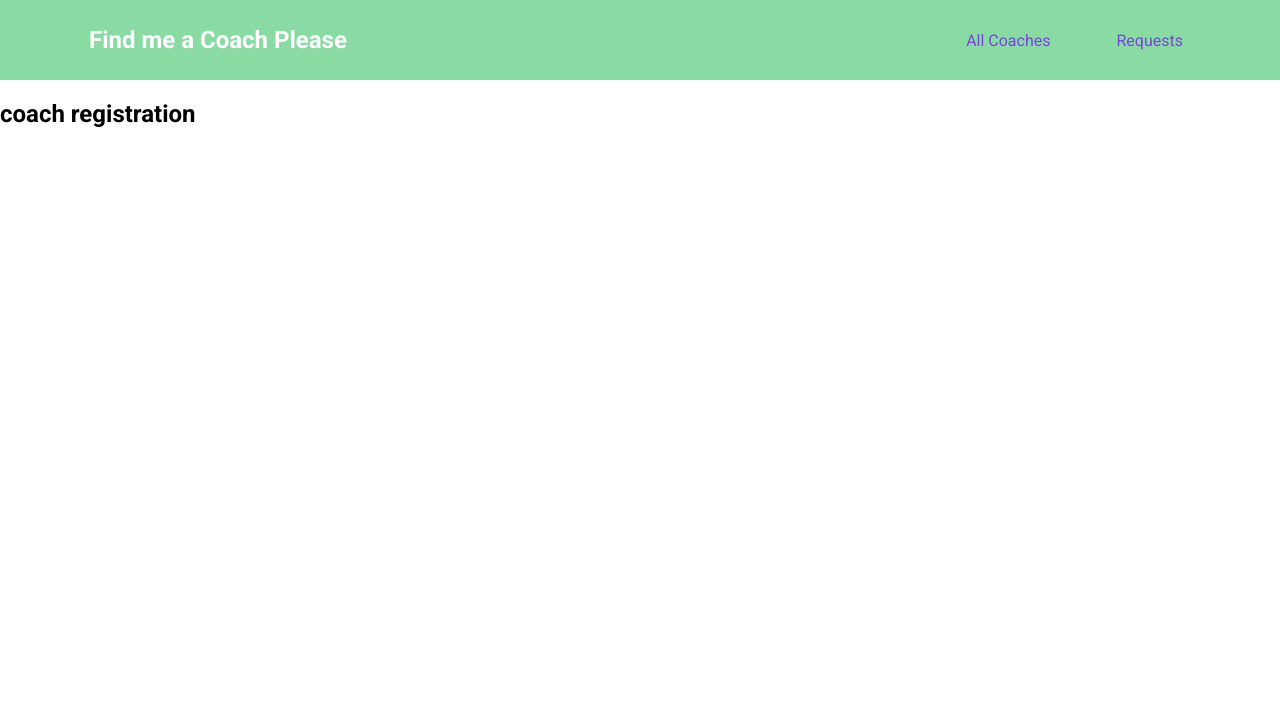
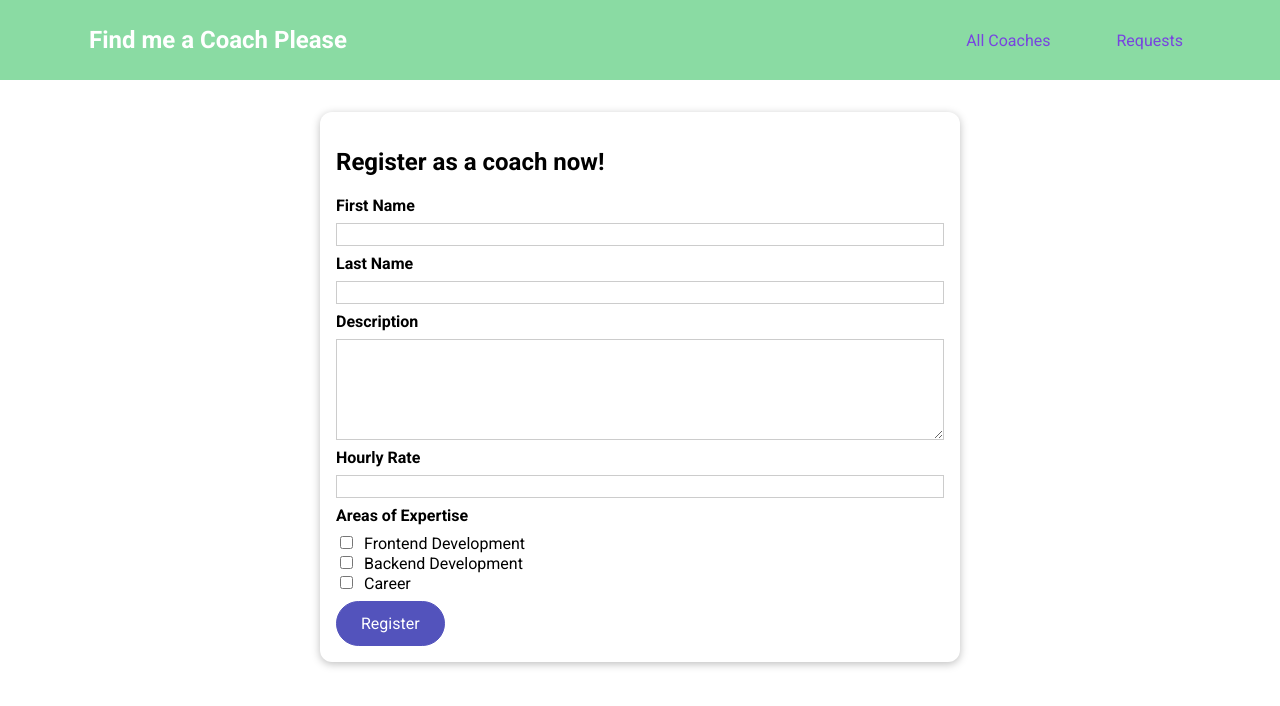
Before and after one commit to v1r4r/find-ma-a-coach-please, a Vue app: page /register in a window 1280 px wide. Shown: the top 706 px of the page. Built offline with nearby package versions, Linux system fonts and the light colour scheme.

Commit message:
add coach filter, coach registration

```diff
--- /dev/null
+++ b/src/components/coaches/CoachFilter.vue
@@ -0,0 +1,86 @@
+<template>
+  <base-card>
+    <h2>Find Your Coach</h2>
+    <span class="filter-option">
+      <input
+        type="checkbox"
+        name="fronted"
+        id="frontend"
+        checked
+        @change="setFilters"
+      />
+      <label for="frontend">Frontend</label>
+    </span>
+    <span class="filter-option">
+      <input
+        type="checkbox"
+        name="backend"
+        id="backend"
+        checked
+        @change="setFilters"
+      />
+      <label for="backend">Backend</label>
+    </span>
+    <span class="filter-option">
+      <input
+        type="checkbox"
+        name="career"
+        id="career"
+        checked
+        @change="setFilters"
+      />
+      <label for="career">Career</label>
+    </span>
+  </base-card>
+</template>
+
+<script>
+export default {
+  emits: ['change-filter'],
+  data() {
+    return {
+      filters: {
+        frontend: true,
+        backend: true,
+        career: true,
+      },
+    };
+  },
+  methods: {
+    setFilters(event) {
+      const inputId = event.target.id;
+      const isActive = event.target.checked;
+      const updatedFilters = {
+        ...this.filters,
+        [inputId]: isActive,
+      };
+
+      this.filters = updatedFilters;
+      this.$emit('change-filter', updatedFilters);
+    },
+  },
+};
+</script>
+
+<style scoped>
+h2 {
+  margin: 0.5rem 0;
+}
+
+.filter-option {
+  margin-right: 1rem;
+}
+
+.filter-option label,
+.filter-option input {
+  vertical-align: middle;
+}
+
+.filter-option label {
+  margin-left: 0.25rem;
+}
+
+.filter-option.active label {
+  font-weight: bold;
+}
+</style>
--- /dev/null
+++ b/src/components/coaches/CoachForm.vue
@@ -0,0 +1,202 @@
+<template>
+  <form @submit.prevent="submitForm">
+    <div class="form-control" :class="{ invalid: !firstName.isValid }">
+      <label for="firstname">First Name</label>
+      <input
+        type="text"
+        name="firstname"
+        id="firstname"
+        v-model.trim="firstName.val"
+        @blur="clearInvalidity('firstName')"
+      />
+      <p v-if="!firstName.isValid">Firstname must not be empty</p>
+    </div>
+    <div class="form-control" :class="{ invalid: !lastName.isValid }">
+      <label for="lastname">Last Name</label>
+      <input
+        type="text"
+        name="lastname"
+        id="lastname"
+        v-model.trim="lastName.val"
+        @blur="clearInvalidity('lastName')"
+      />
+      <p v-if="!lastName.isValid">Lastname must not be empty</p>
+    </div>
+    <div class="form-control" :class="{ invalid: !description.isValid }">
+      <label for="description">Description</label>
+      <textarea
+        id="description"
+        rows="5"
+        v-model.trim="description.val"
+        @blur="clearInvalidity('description')"
+      ></textarea>
+      <p v-if="!description.isValid">Description must not be empty</p>
+    </div>
+    <div class="form-control" :class="{ invalid: !rate.isValid }">
+      <label for="rate">Hourly Rate</label>
+      <input
+        type="number"
+        name="rate"
+        id="rate"
+        v-model.number="rate.val"
+        @blur="clearInvalidity('rate')"
+      />
+      <p v-if="!rate.isValid">Rate must be greater then 0.</p>
+    </div>
+    <div class="form-control" :class="{ invalid: !areas.isValid }">
+      <h3>Areas of Expertise</h3>
+      <div>
+        <input
+          type="checkbox"
+          id="frontend"
+          value="frontend"
+          v-model="areas.val"
+          @blur="clearInvalidity('areas')"
+        />
+        <label for="frontend">Frontend Development</label>
+      </div>
+      <div>
+        <input
+          type="checkbox"
+          id="backend"
+          value="backend"
+          v-model="areas.val"
+          @blur="clearInvalidity('areas')"
+        />
+        <label for="backend">Backend Development</label>
+      </div>
+      <div>
+        <input
+          type="checkbox"
+          id="career"
+          value="career"
+          v-model="areas.val"
+          @blur="clearInvalidity('areas')"
+        />
+        <label for="career">Career</label>
+      </div>
+      <p v-if="!areas.isValid">At least one expertiese must be selected.</p>
+    </div>
+    <p v-if="!formIsValid">Please fix the above errors and submit again.</p>
+    <base-button>Register</base-button>
+  </form>
+</template>
+
+<script>
+export default {
+  emits: ['save-data'],
+  data() {
+    return {
+      firstName: { val: '', isValid: true },
+      lastName: { val: '', isValid: true },
+      description: { val: '', isValid: true },
+      rate: { val: null, isValid: true },
+      areas: { val: [], isValid: true },
+      formIsValid: { val: '', isValid: true },
+    };
+  },
+  methods: {
+    clearInvalidity(input) {
+      this[input].isValid = true;
+    },
+    validateForm() {
+      this.formIsValid = true;
+
+      if (this.firstName.val === '') {
+        this.firstName.isValid = false;
+        this.formIsValid = false;
+      }
+      if (this.lastName.val === '') {
+        this.lastName.isValid = false;
+        this.formIsValid = false;
+      }
+      if (this.description.val === '') {
+        this.description.isValid = false;
+        this.formIsValid = false;
+      }
+      if (!this.rate.val || this.rate.val < 0) {
+        this.rate.isValid = false;
+        this.formIsValid = false;
+      }
+      if (this.areas.val.length === 0) {
+        this.areas.isValid = false;
+        this.formIsValid = false;
+      }
+    },
+    submitForm() {
+      this.validateForm();
+
+      if (!this.formIsValid) {
+        return;
+      }
+
+      const formData = {
+        first: this.firstName.val,
+        last: this.lastName.val,
+        desc: this.description.val,
+        rate: this.rate.val,
+        areas: this.areas.val,
+      };
+
+      this.$emit('save-data', formData);
+    },
+  },
+};
+</script>
+
+<style scoped>
+.form-control {
+  margin: 0.5rem 0;
+}
+
+label {
+  font-weight: bold;
+  display: block;
+  margin-bottom: 0.5rem;
+}
+
+input[type='checkbox'] + label {
+  font-weight: normal;
+  display: inline;
+  margin: 0 0 0 0.5rem;
+}
+
+input,
+textarea {
+  display: block;
+  width: 100%;
+  border: 1px solid #ccc;
+  font: inherit;
+}
+
+input:focus,
+textarea:focus {
+  background-color: #d2d2f9;
+  outline: none;
+  border-color: #5353bc;
+}
+
+input[type='checkbox'] {
+  display: inline;
+  width: auto;
+  border: none;
+}
+
+input[type='checkbox']:focus {
+  outline: #3d008d solid 1px;
+}
+
+h3 {
+  margin: 0.5rem 0;
+  font-size: 1rem;
+}
+
+.invalid label {
+  color: red;
+}
+
+.invalid input,
+.invalid textarea {
+  border: 1px solid red;
+}
+</style>
--- a/src/pages/coaches/CoachRegistration.vue
+++ b/src/pages/coaches/CoachRegistration.vue
@@ -1,3 +1,24 @@
 <template>
-  <h2>coach registration</h2>
+  <section>
+    <base-card>
+      <h2>Register as a coach now!</h2>
+      <coach-form @save-data="saveData"></coach-form>
+    </base-card>
+  </section>
 </template>
+
+<script>
+import CoachForm from '../../components/coaches/CoachForm.vue';
+
+export default {
+  components: {
+    CoachForm,
+  },
+  methods: {
+    saveData(formData) {
+      this.$store.dispatch('coaches/addCoach', formData);
+      this.$router.replace('/coaches');
+    },
+  },
+};
+</script>
--- a/src/pages/coaches/CoachesList.vue
+++ b/src/pages/coaches/CoachesList.vue
@@ -1,10 +1,12 @@
 <template>
-  <section>FILTER</section>
+  <coach-filter @change-filter="setFilters"></coach-filter>
   <section>
     <base-card>
       <div class="controls">
         <base-button mode="outline">Refresh</base-button>
-        <base-button link to="/register">Register as Coach</base-button>
+        <base-button v-if="!isCoach" link to="/register"
+          >Register as Coach</base-button
+        >
       </div>
       <ul v-if="hasCoaches">
         <coach-item
@@ -24,17 +26,49 @@
 
 <script>
 import CoachItem from '../../components/coaches/CoachItem.vue';
+import CoachFilter from '../../components/coaches/CoachFilter.vue';
 
 export default {
   components: {
     CoachItem,
+    CoachFilter,
+  },
+  data() {
+    return {
+      activeFilters: {
+        frontend: true,
+        backend: true,
+        career: true,
+      },
+    };
   },
   computed: {
     filteredCoaches() {
-      return this.$store.getters['coaches/coaches'];
+      const coaches = this.$store.getters['coaches/coaches'];
+
+      return coaches.filter((coach) => {
+        if (this.activeFilters.frontend && coach.areas.includes('frontend')) {
+          return true;
+        }
+        if (this.activeFilters.backend && coach.areas.includes('backend')) {
+          return true;
+        }
+        if (this.activeFilters.career && coach.areas.includes('career')) {
+          return true;
+        }
+        return false;
+      });
     },
     hasCoaches() {
       return this.$store.getters['coaches/hasCoaches'];
+    },
+    isCoach() {
+      return this.$store.getters['coaches/isCoach'];
+    },
+  },
+  methods: {
+    setFilters(updatedFilters) {
+      this.activeFilters = updatedFilters;
     },
   },
 };
--- a/src/store/index.js
+++ b/src/store/index.js
@@ -6,6 +6,16 @@
   modules: {
     coaches: coachesModules,
   },
+  state() {
+    return {
+      userId: 'c3',
+    };
+  },
+  getters: {
+    userId(state) {
+      return state.userId;
+    },
+  },
 });
 
 export default store;
--- a/src/store/modules/coaches/actions.js
+++ b/src/store/modules/coaches/actions.js
@@ -1 +1,14 @@
-export default {};
+export default {
+  addCoach(context, data) {
+    const coachData = {
+      id: context.rootGetters.userId,
+      firstName: data.first,
+      lastName: data.last,
+      description: data.rate,
+      hourlyRate: data.rate,
+      areas: data.areas,
+    };
+
+    context.commit('addCoach', coachData);
+  },
+};
--- a/src/store/modules/coaches/getters.js
+++ b/src/store/modules/coaches/getters.js
@@ -5,4 +5,9 @@
   hasCoaches(state) {
     return state.coaches && state.coaches.length > 0;
   },
+  isCoach(__, getters, __2, rootGetters) {
+    const coaches = getters.coaches;
+    const userId = rootGetters.userId;
+    return coaches.some((coache) => coache.id === userId);
+  },
 };
--- a/src/store/modules/coaches/mutations.js
+++ b/src/store/modules/coaches/mutations.js
@@ -1 +1,5 @@
-export default {};
+export default {
+  addCoach(state, payload) {
+    state.coaches.push(payload);
+  },
+};
```
